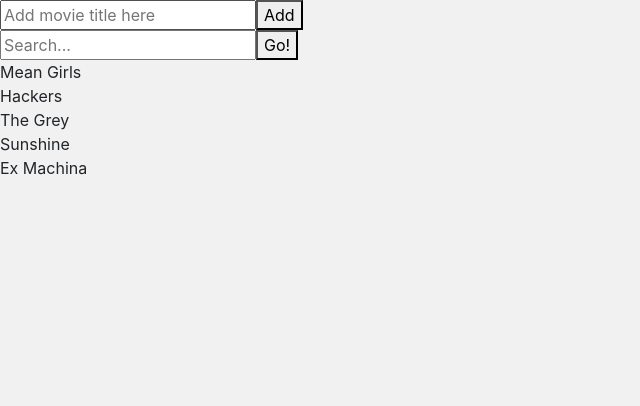
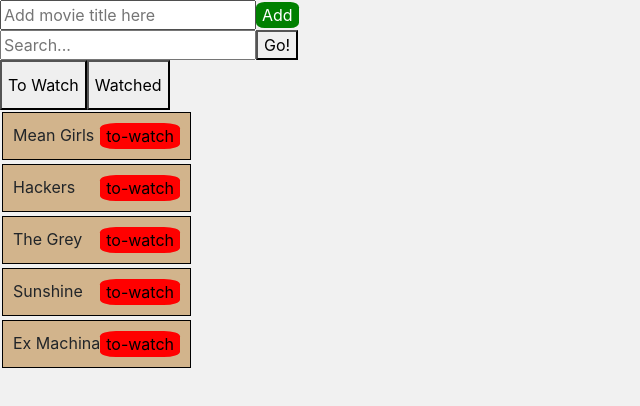
Before and after one commit to PlasmaIntec/movie-list-app, a React app: page / in a window 1280 px wide. Shown: the top 406 px of the page, without its empty margins (0-640 px from the left). Built offline with nearby package versions, Linux system fonts and the light colour scheme.

Commit message:
implemented watched vs toWatch differentiation

```diff
--- a/src/js/components/AddMovie.jsx
+++ b/src/js/components/AddMovie.jsx
@@ -10,7 +10,7 @@
 			placeholder="Add movie title here"
 		/>
 		<button
-			className="addmovie-button"
+			className="addmovie-button button"
 			onClick={props.addToMovieList}>
 			Add
 		</button>
--- a/src/js/components/App.jsx
+++ b/src/js/components/App.jsx
@@ -1,18 +1,41 @@
 import React from "react";
 import ReactDOM from "react-dom";
-import Movie from "./Movie.jsx";
 import Search from "./Search.jsx";
 import AddMovie from "./AddMovie.jsx";
+import MovieList from "./MovieList.jsx";
 
 class App extends React.Component {
 	constructor(props) {
 		super(props);
 		this.state = {
 			movieList: [],
-			displayMovieList: []
+			displayMovieList: [],
+			currentTab: "toWatch"
 		};
 		this.updateDisplayMovieList = this.updateDisplayMovieList.bind(this);
 		this.addToMovieList = this.addToMovieList.bind(this);
+		this.showWatched = this.showWatched.bind(this);
+		this.showToWatch = this.showToWatch.bind(this);
+		this.toggleWatchedStatus = this.toggleWatchedStatus.bind(this);
+	}
+	showToWatch() {
+		this.setState({ currentTab: "toWatch" }, () => {
+			this.updateDisplayMovieList();
+		});
+	}
+	showWatched() {
+		this.setState({ currentTab: "watched" }, () => {
+			this.updateDisplayMovieList();
+		});
+	}
+	toggleWatchedStatus(event) {
+		event.persist();
+		var title = event.target.title;
+		var index = this.state.movieList.map(movie => movie.title).indexOf(title);
+		var newList = this.state.movieList;
+		newList[index].watched = newList[index].watched ? false : true;
+		this.setState({ movieList: newList });
+		this.updateDisplayMovieList();
 	}
 	componentDidMount() {
 		this.setState({
@@ -22,17 +45,22 @@
 	}
 	updateDisplayMovieList() {
 		var newList = this.state.movieList.filter((movie) => {
-			return movie.title.toLowerCase().indexOf(this.searchQuery.value.toLowerCase()) !== -1;
+			return movie.title.toLowerCase().indexOf(this.searchQuery.value.toLowerCase()) !== -1
+				&& movie.watched === (this.state.currentTab === 'watched' ? true : false);
 		});
 		this.setState({ displayMovieList: newList });
 		this.searchQuery.value = '';
 	}
 	addToMovieList() {
 		var newList = this.state.movieList;
-		newList.push({ title: this.newTitle.value });
-		this.setState({ movieList: newList});
-		this.updateDisplayMovieList();
-		this.newTitle.value = '';
+		if (this.newTitle.value.length > 0) {
+			newList.push({ title: this.newTitle.value, watched: false });
+			this.setState({ movieList: newList});
+			this.newTitle.value = '';
+			this.updateDisplayMovieList();
+		} else {
+			alert('NOT LONG'); // TODO: tooltip
+		}
 	}
 	render() {
 		return (
@@ -45,24 +73,28 @@
 					searchQuery={input => this.searchQuery = input}
 					updateDisplayMovieList={this.updateDisplayMovieList}
 				/>
-				{
-					this.state.displayMovieList.length === 0 ?
-					<div>No Entries Found</div> :
-					this.state.displayMovieList.map(movie =>
-						<Movie title={movie.title} />
-					)
-				}
+				<div className="tabs">
+					<button onClick={this.showToWatch}>To Watch</button>
+					<button onClick={this.showWatched}>Watched</button>
+				</div>
+				<div>
+					<MovieList
+						movieList={this.state.displayMovieList}
+						tab={this.state.currentTab}
+						toggle={this.toggleWatchedStatus}
+					/>
+				</div>
 			</div>
 		);
 	}
 }
 
 var movies = [
-  {title: 'Mean Girls'},
-  {title: 'Hackers'},
-  {title: 'The Grey'},
-  {title: 'Sunshine'},
-  {title: 'Ex Machina'},
+  {title: 'Mean Girls', watched: false},
+  {title: 'Hackers', watched: false},
+  {title: 'The Grey', watched: false},
+  {title: 'Sunshine', watched: false},
+  {title: 'Ex Machina', watched: false},
 ];
 
 ReactDOM.render(<App movieList={movies} />, document.getElementById("app"));
--- a/src/js/components/Movie.jsx
+++ b/src/js/components/Movie.jsx
@@ -1,10 +1,22 @@
 import React from "react";
 import ReactDOM from "react-dom";
 
-var Movie = (props) => (
-	<div>
-		{props.title}
-	</div>
-);
+var Movie = (props) => {
+	let status = props.watched ? 'watched' : 'to-watch';
+	let className = "button " + status;
+	return (
+		<div className="movie">
+			<div className="movieTitle">
+				{props.title}
+			</div>
+			<button
+				className={className}
+				title={props.title}
+				onClick={props.toggle}>
+				{status}
+			</button>
+		</div>
+	);
+}
 
 export default Movie;
--- /dev/null
+++ b/src/js/components/MovieList.jsx
@@ -0,0 +1,21 @@
+import React from "react";
+import ReactDOM from "react-dom";
+import Movie from "./Movie.jsx";
+
+var MovieList = (props) => (
+	<div className="movies">
+		{
+			props.movieList.length === 0 ?
+			<div>No Entries Found</div> : // TODO: tooltip
+			props.movieList.map((movie) =>
+				<Movie
+					title={movie.title}
+					watched={movie.watched}
+					toggle={props.toggle}
+				/>
+			)
+		}
+	</div>
+);
+
+export default MovieList;
--- a/style.css
+++ b/style.css
@@ -4,18 +4,59 @@
   background: #f1f1f1;
 }
 
-h5 {
-  border: 2px solid red;
-  text-align: center;
-  padding: 10px;
+.movieTitle {
 }
 
-@media (max-width: 767px) {
-  .video-list {
-    margin-left: 20px;
-  }
+.movie {
+  display: flex;
+  justify-content: space-between;
+  margin: 2px;
+  padding: 10px;
+  background: tan;
+  border: 1px solid black;
+}
 
-  .video-player {
-    margin-right: 20px;
-  }
+.movies {
+  display: flex;
+  flex-wrap: wrap;
+  flex-direction: column;
+  width: 500px;
+  height: 400px;
+  align-content: space-between;
 }
+
+.button {
+  background: green;
+  color: white;
+  border: 0px;
+  border-radius: 20%;
+}
+
+.button:active {
+  background: yellow;
+  color: black;
+}
+
+.watched {
+  background: green;
+  color: white;
+}
+
+.to-watch {
+  background: red;
+  color: black;
+}
+
+.tabs {
+  display: flex;
+  flex-direction: row;
+  height: 50px;
+}
+
+.hidden {
+  display: none;
+}
+
+.active {
+  display: block;
+}
```
